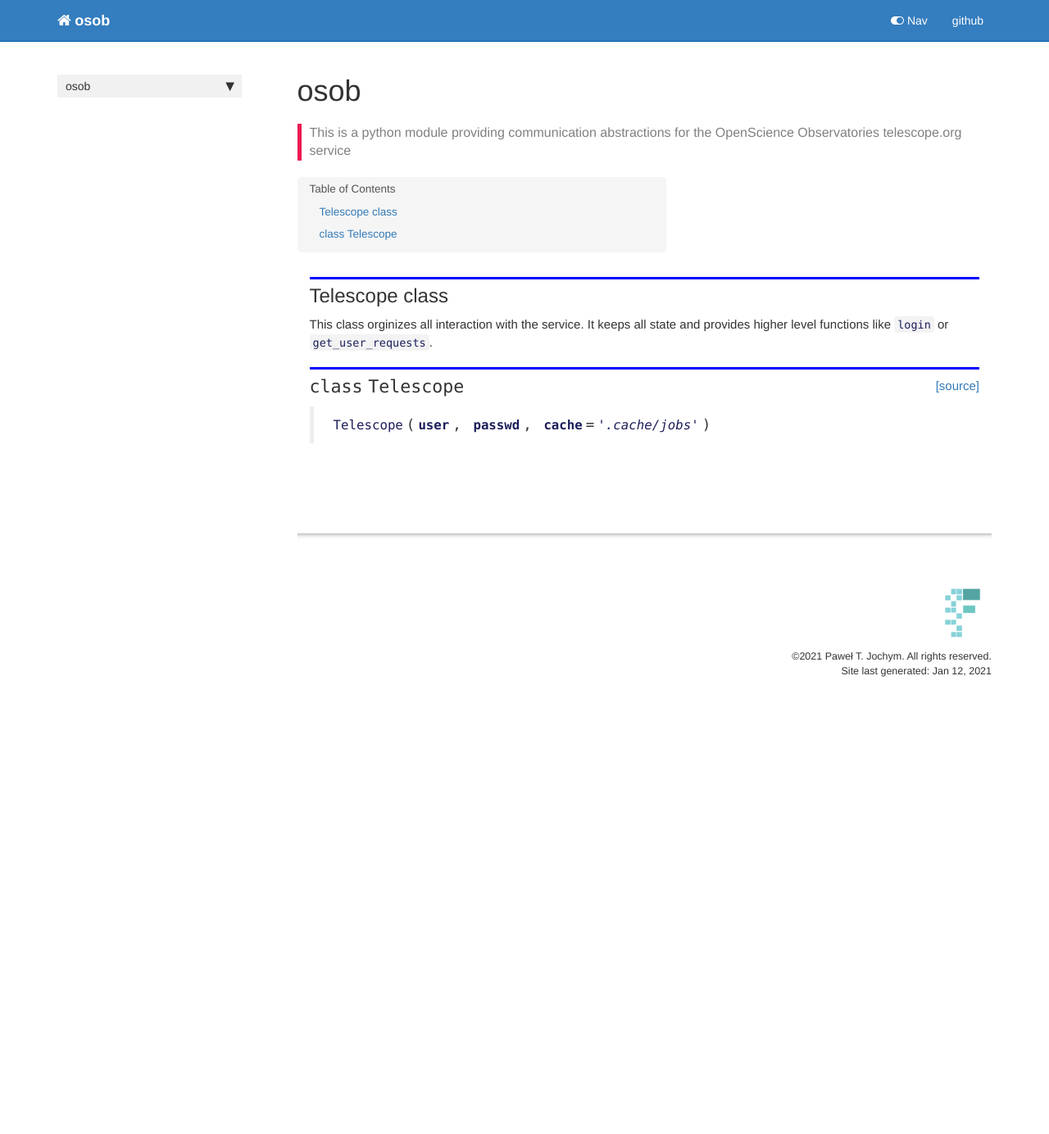
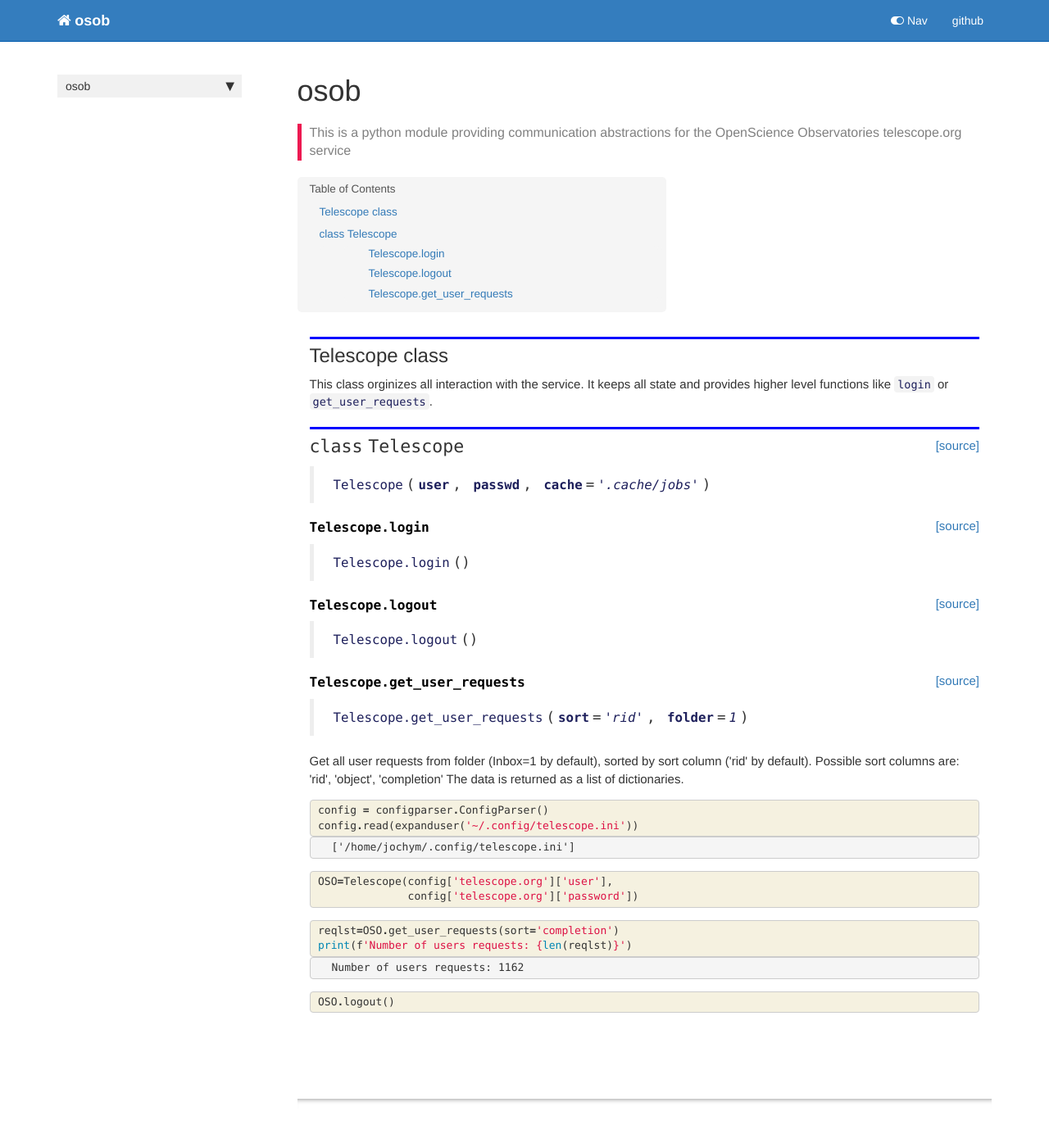
Before and after one commit to jochym/osob, a Jekyll site: the page built from docs/core.html, in a window 1280 px wide and 1400 px high. Shown: the top 1384 px of the window at 82% size. Built offline with Jekyll 4.4.1, drawn with Linux system fonts in a browser that asks for light colours; nearby versions of some CDN libraries; comment, search, counter and statistics services are not loaded.

Commit message:
First attempt of splitting methods from class with @patch

```diff
--- a/docs/core.html
+++ b/docs/core.html
@@ -54,7 +54,7 @@ nb_path: "00_core.ipynb"
 
 
 <div class="output_markdown rendered_html output_subarea ">
-<h2 id="Telescope" class="doc_header"><code>class</code> <code>Telescope</code><a href="https://github.com/jochym/osob/tree/main/osob/core.py#L13" class="source_link" style="float:right">[source]</a></h2><blockquote><p><code>Telescope</code>(<strong><code>user</code></strong>, <strong><code>passwd</code></strong>, <strong><code>cache</code></strong>=<em><code>'.cache/jobs'</code></em>)</p>
+<h2 id="Telescope" class="doc_header"><code>class</code> <code>Telescope</code><a href="https://github.com/jochym/osob/tree/main/osob/core.py#L14" class="source_link" style="float:right">[source]</a></h2><blockquote><p><code>Telescope</code>(<strong><code>user</code></strong>, <strong><code>passwd</code></strong>, <strong><code>cache</code></strong>=<em><code>'.cache/jobs'</code></em>)</p>
 </blockquote>
 
 </div>
@@ -74,4 +74,202 @@ nb_path: "00_core.ipynb"
 </div>
     {% endraw %}
 
+    {% raw %}
+
+<div class="cell border-box-sizing code_cell rendered">
+
+<div class="output_wrapper">
+<div class="output">
+
+<div class="output_area">
+
+
+<div class="output_markdown rendered_html output_subarea ">
+<h4 id="Telescope.login" class="doc_header"><code>Telescope.login</code><a href="https://github.com/jochym/osob/tree/main/osob/core.py#L56" class="source_link" style="float:right">[source]</a></h4><blockquote><p><code>Telescope.login</code>()</p>
+</blockquote>
+
 </div>
+
+</div>
+
+</div>
+</div>
+
+</div>
+    {% endraw %}
+
+    {% raw %}
+
+<div class="cell border-box-sizing code_cell rendered">
+
+</div>
+    {% endraw %}
+
+    {% raw %}
+
+<div class="cell border-box-sizing code_cell rendered">
+
+<div class="output_wrapper">
+<div class="output">
+
+<div class="output_area">
+
+
+<div class="output_markdown rendered_html output_subarea ">
+<h4 id="Telescope.logout" class="doc_header"><code>Telescope.logout</code><a href="https://github.com/jochym/osob/tree/main/osob/core.py#L69" class="source_link" style="float:right">[source]</a></h4><blockquote><p><code>Telescope.logout</code>()</p>
+</blockquote>
+
+</div>
+
+</div>
+
+</div>
+</div>
+
+</div>
+    {% endraw %}
+
+    {% raw %}
+
+<div class="cell border-box-sizing code_cell rendered">
+
+</div>
+    {% endraw %}
+
+    {% raw %}
+
+<div class="cell border-box-sizing code_cell rendered">
+
+<div class="output_wrapper">
+<div class="output">
+
+<div class="output_area">
+
+
+<div class="output_markdown rendered_html output_subarea ">
+<h4 id="Telescope.get_user_requests" class="doc_header"><code>Telescope.get_user_requests</code><a href="https://github.com/jochym/osob/tree/main/osob/core.py#L77" class="source_link" style="float:right">[source]</a></h4><blockquote><p><code>Telescope.get_user_requests</code>(<strong><code>sort</code></strong>=<em><code>'rid'</code></em>, <strong><code>folder</code></strong>=<em><code>1</code></em>)</p>
+</blockquote>
+<p>Get all user requests from folder (Inbox=1 by default),
+sorted by sort column ('rid' by default).
+Possible sort columns are: 'rid', 'object', 'completion'
+The data is returned as a list of dictionaries.</p>
+
+</div>
+
+</div>
+
+</div>
+</div>
+
+</div>
+    {% endraw %}
+
+    {% raw %}
+
+<div class="cell border-box-sizing code_cell rendered">
+
+</div>
+    {% endraw %}
+
+    {% raw %}
+
+<div class="cell border-box-sizing code_cell rendered">
+<div class="input">
+
+<div class="inner_cell">
+    <div class="input_area">
+<div class=" highlight hl-ipython3"><pre><span></span><span class="n">config</span> <span class="o">=</span> <span class="n">configparser</span><span class="o">.</span><span class="n">ConfigParser</span><span class="p">()</span>
+<span class="n">config</span><span class="o">.</span><span class="n">read</span><span class="p">(</span><span class="n">expanduser</span><span class="p">(</span><span class="s1">&#39;~/.config/telescope.ini&#39;</span><span class="p">))</span>
+</pre></div>
+
+    </div>
+</div>
+</div>
+
+<div class="output_wrapper">
+<div class="output">
+
+<div class="output_area">
+
+
+
+<div class="output_text output_subarea output_execute_result">
+<pre>[&#39;/home/jochym/.config/telescope.ini&#39;]</pre>
+</div>
+
+</div>
+
+</div>
+</div>
+
+</div>
+    {% endraw %}
+
+    {% raw %}
+
+<div class="cell border-box-sizing code_cell rendered">
+<div class="input">
+
+<div class="inner_cell">
+    <div class="input_area">
+<div class=" highlight hl-ipython3"><pre><span></span><span class="n">OSO</span><span class="o">=</span><span class="n">Telescope</span><span class="p">(</span><span class="n">config</span><span class="p">[</span><span class="s1">&#39;telescope.org&#39;</span><span class="p">][</span><span class="s1">&#39;user&#39;</span><span class="p">],</span>
+              <span class="n">config</span><span class="p">[</span><span class="s1">&#39;telescope.org&#39;</span><span class="p">][</span><span class="s1">&#39;password&#39;</span><span class="p">])</span>
+</pre></div>
+
+    </div>
+</div>
+</div>
+
+</div>
+    {% endraw %}
+
+    {% raw %}
+
+<div class="cell border-box-sizing code_cell rendered">
+<div class="input">
+
+<div class="inner_cell">
+    <div class="input_area">
+<div class=" highlight hl-ipython3"><pre><span></span><span class="n">reqlst</span><span class="o">=</span><span class="n">OSO</span><span class="o">.</span><span class="n">get_user_requests</span><span class="p">(</span><span class="n">sort</span><span class="o">=</span><span class="s1">&#39;completion&#39;</span><span class="p">)</span>
+<span class="nb">print</span><span class="p">(</span><span class="sa">f</span><span class="s1">&#39;Number of users requests: </span><span class="si">{</span><span class="nb">len</span><span class="p">(</span><span class="n">reqlst</span><span class="p">)</span><span class="si">}</span><span class="s1">&#39;</span><span class="p">)</span>
+</pre></div>
+
+    </div>
+</div>
+</div>
+
+<div class="output_wrapper">
+<div class="output">
+
+<div class="output_area">
+
+<div class="output_subarea output_stream output_stdout output_text">
+<pre>Number of users requests: 1162
+</pre>
+</div>
+</div>
+
+</div>
+</div>
+
+</div>
+    {% endraw %}
+
+    {% raw %}
+
+<div class="cell border-box-sizing code_cell rendered">
+<div class="input">
+
+<div class="inner_cell">
+    <div class="input_area">
+<div class=" highlight hl-ipython3"><pre><span></span><span class="n">OSO</span><span class="o">.</span><span class="n">logout</span><span class="p">()</span>
+</pre></div>
+
+    </div>
+</div>
+</div>
+
+</div>
+    {% endraw %}
+
+</div>
--- a/osob/_nbdev.py
+++ b/osob/_nbdev.py
@@ -2,7 +2,10 @@
 
 __all__ = ["index", "modules", "custom_doc_links", "git_url"]
 
-index = {"Telescope": "00_core.ipynb"}
+index = {"Telescope": "00_core.ipynb",
+         "Telescope.login": "00_core.ipynb",
+         "Telescope.logout": "00_core.ipynb",
+         "Telescope.get_user_requests": "00_core.ipynb"}
 
 modules = ["core.py"]
 
```
Also changed, not shown: osob/core.py (+51 -43 lines), 1 other file.
